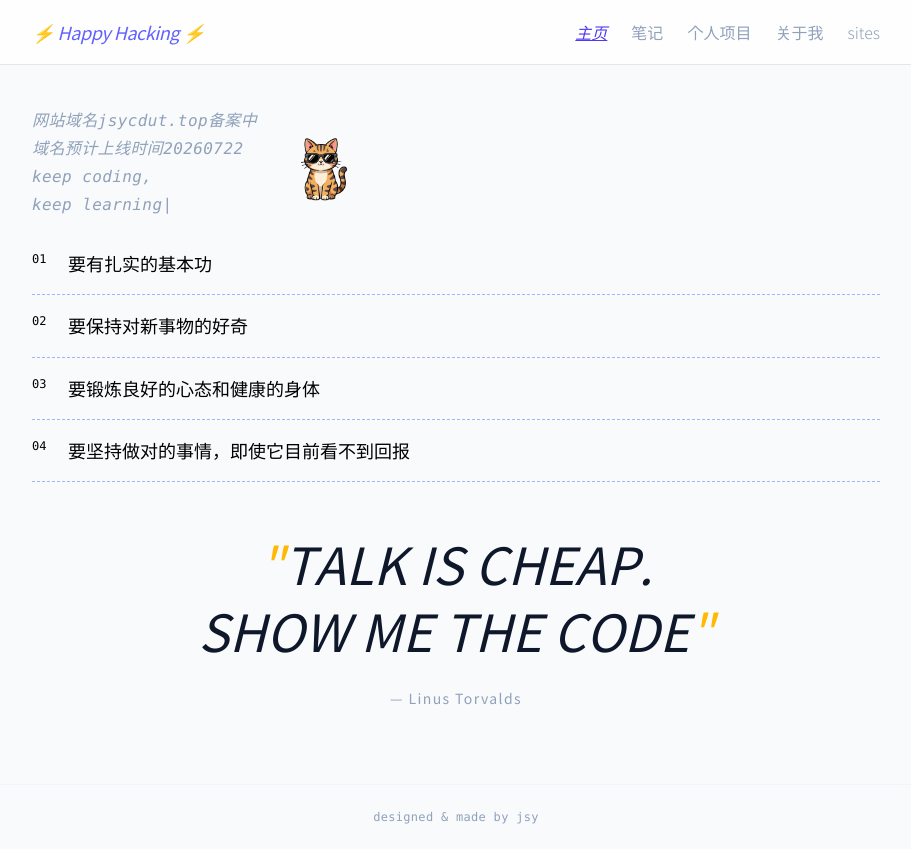
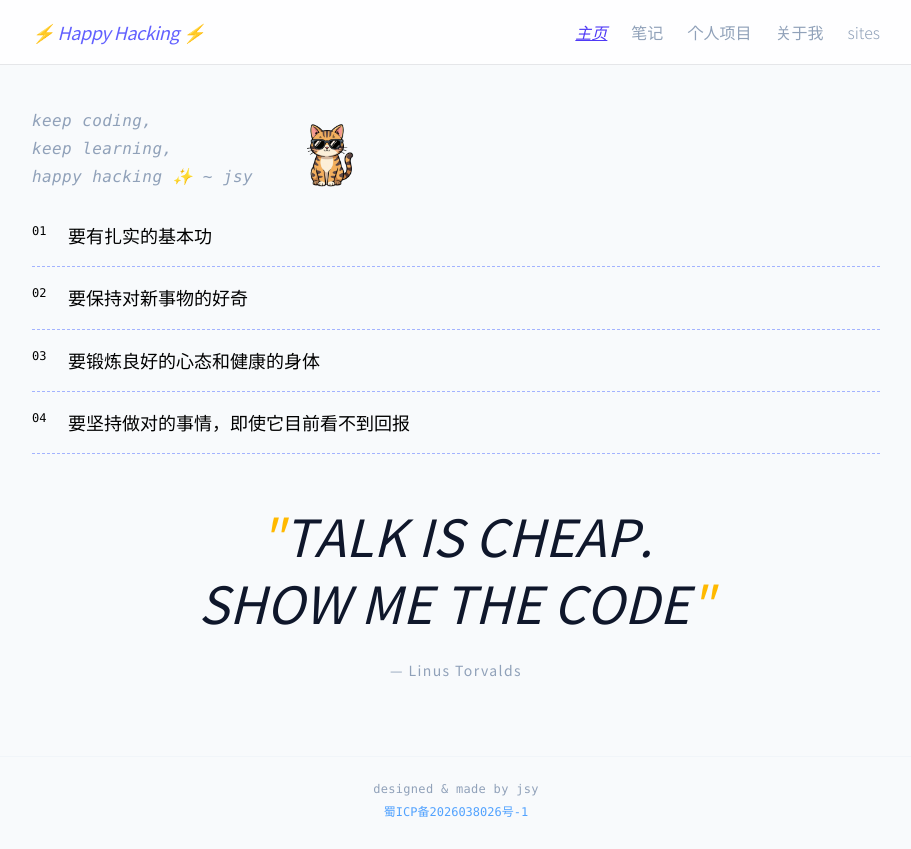
Before and after one commit to jsycdut/vibe-developer-website, a React (Vite) app in the folder frontend/: page / in a window 1280 px wide. Shown: the whole page, without its empty margins (184-1095 px from the left). Built offline with nearby package versions, Linux system fonts and the light colour scheme.

Commit message:
feat: update homepage info

```diff
--- a/frontend/src/layouts/PublicLayout.tsx
+++ b/frontend/src/layouts/PublicLayout.tsx
@@ -38,9 +38,18 @@ export default function PublicLayout() {
 				<Outlet />
 			</main>
 			<footer className="border-t border-slate-100 mt-1">
-				<div className="max-w-4xl mx-auto px-6 py-6 flex justify-center">
+				<div className="max-w-4xl mx-auto px-6 py-6 flex flex-col items-center">
 					<p className="text-xs text-slate-400 font-mono tracking-wide">
 						designed & made by jsy
+					</p>
+					<p>
+						<a
+							href="https://beian.miit.gov.cn/"
+							target="_blank"
+							className="text-xs text-blue-400 font-mono"
+						>
+							蜀ICP备2026038026号-1
+						</a>
 					</p>
 				</div>
 			</footer>
--- a/frontend/src/pages/HomePage.tsx
+++ b/frontend/src/pages/HomePage.tsx
@@ -1,13 +1,7 @@
 import { useEffect, useState } from "react";
 import catImg from "../assets/cat.png";
 
-const LINES = [
-	"网站域名jsycdut.top备案中",
-	"域名预计上线时间20260722",
-	"keep coding,",
-	"keep learning,",
-	"happy hacking ✨ ~  jsy",
-];
+const LINES = ["keep coding,", "keep learning,", "happy hacking ✨ ~  jsy"];
 const SPEED = 80;
 
 function Typewriter() {
```
